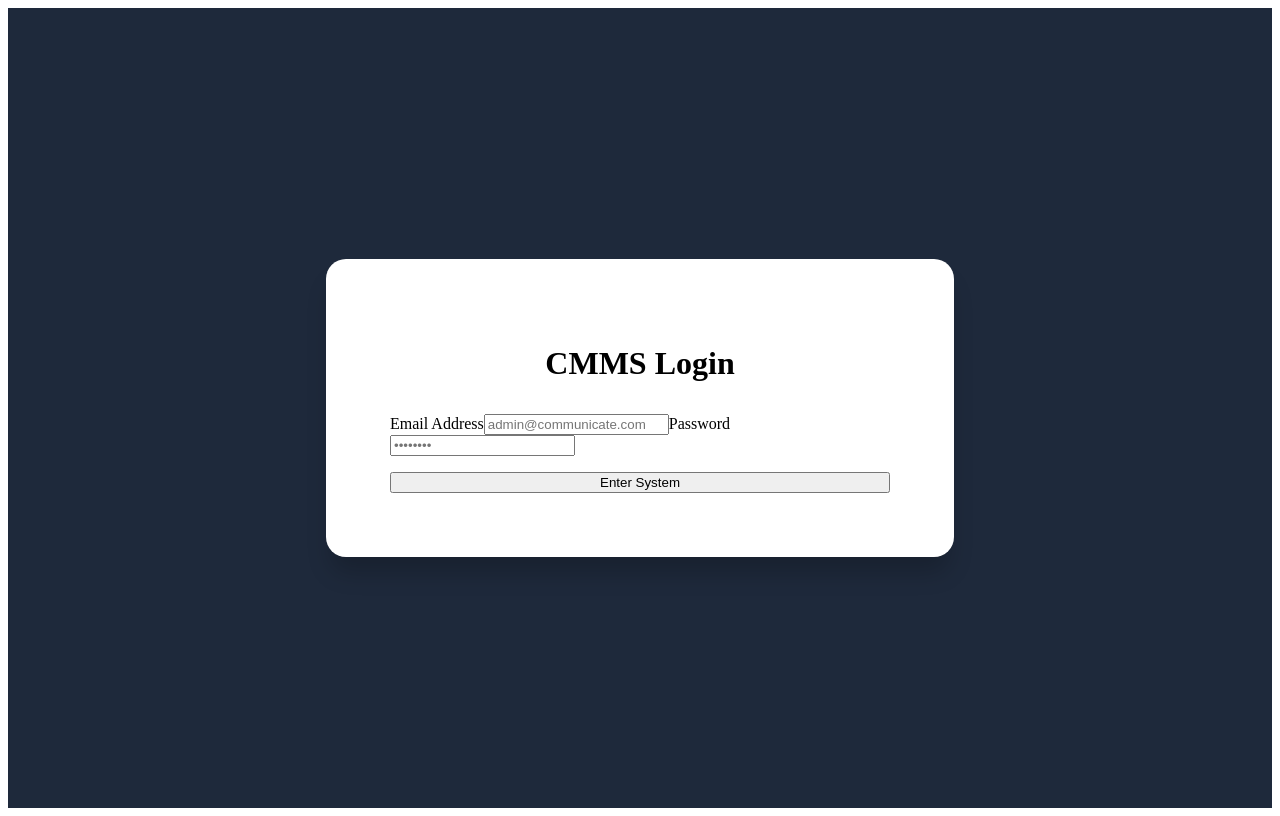
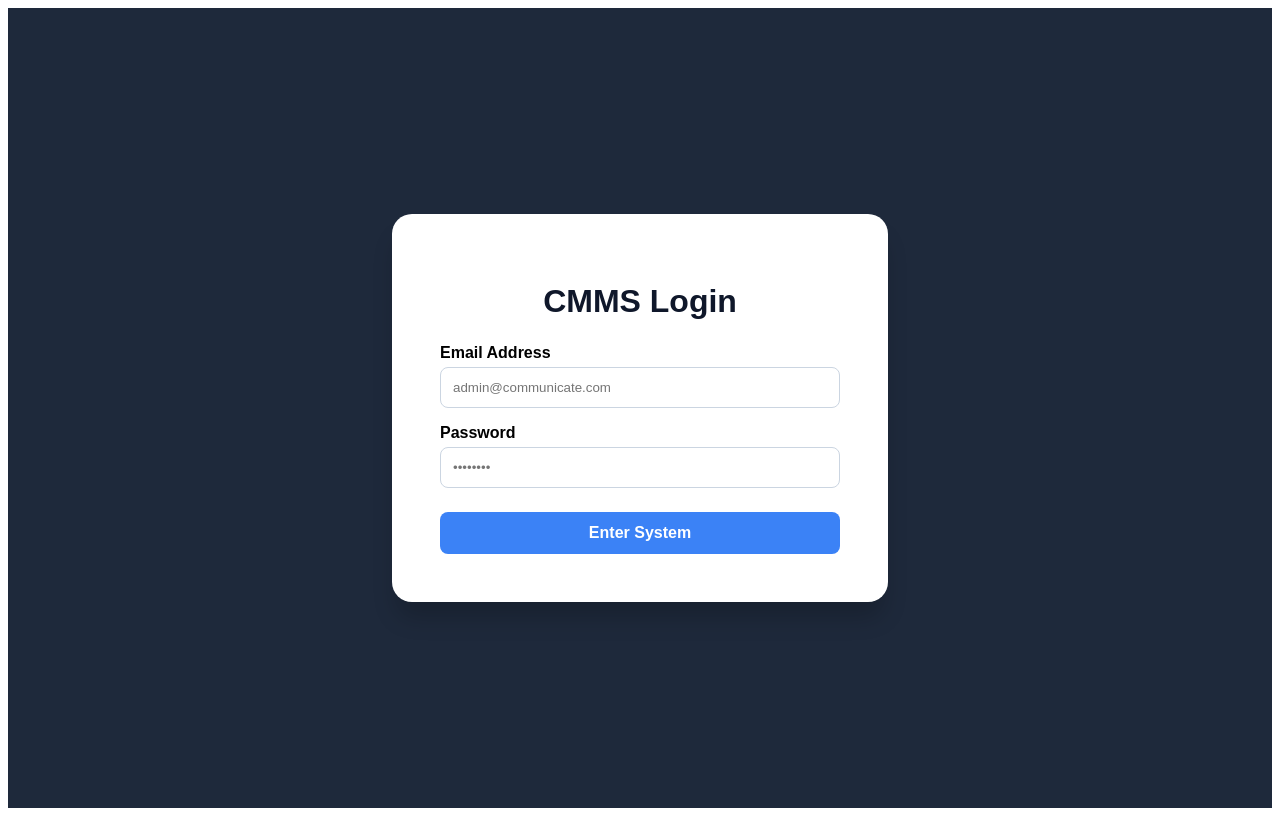
Before and after one commit to roosekabudura/communicate-cmms, a React (Vite) app in the folder frontend/: page /login in a window 1280 px wide. Built offline with nearby package versions, Linux system fonts and the light colour scheme.

Commit message:
Update Login.jsx

```diff
--- a/frontend/src/pages/Login.jsx
+++ b/frontend/src/pages/Login.jsx
@@ -9,27 +9,54 @@ const Login = () => {
   const handleLogin = async (e) => {
     e.preventDefault();
     try {
-      await authService.login(email, password);
+      // 1. We call the login service
+      const data = await authService.login(email, password);
+
+      // 2. We save the ROLE (admin or staff) so the sidebar knows what to hide
+      localStorage.setItem('role', data.role);
+
+      // 3. Go to dashboard
       window.location.href = '/dashboard';
     } catch (err) {
-      setError('Invalid credentials. Try Again');
+      setError('Invalid credentials. Try admin@communicate.com / admin123');
     }
   };
 
   return (
-    <div style={{ display: 'flex', justifyContent: 'center', alignItems: 'center', height: '100vh', background: '#1e293b' }}>
-      <form onSubmit={handleLogin} style={{ background: 'white', padding: '4rem', borderRadius: '20px', width: '500px', boxShadow: '0 20px 25px -5px rgba(0,0,0,0.2)' }}>
+    <div style={{ display: 'flex', justifyContent: 'center', alignItems: 'center', height: '100vh', background: '#1e293b', fontFamily: 'sans-serif' }}>
+      <form onSubmit={handleLogin} style={{ background: 'white', padding: '3rem', borderRadius: '20px', width: '400px', boxShadow: '0 20px 25px -5px rgba(0,0,0,0.2)' }}>
 
-        <h1 style={{ textAlign: 'center', marginBottom: '2rem' }}>CMMS Login</h1>
-        {error && <p style={{ color: 'red', textAlign: 'center' }}>{error}</p>}
+        <h1 style={{ textAlign: 'center', marginBottom: '1.5rem', color: '#0f172a' }}>CMMS Login</h1>
 
-        <label>Email Address</label>
-        <input type="email" required value={email} onChange={(e) => setEmail(e.target.value)} placeholder="admin@communicate.com" />
+        {error && <p style={{ color: '#ef4444', textAlign: 'center', fontSize: '0.9rem', marginBottom: '1rem', background: '#fee2e2', padding: '10px', borderRadius: '8px' }}>{error}</p>}
 
-        <label>Password</label>
-        <input type="password" required value={password} onChange={(e) => setPassword(e.target.value)} placeholder="••••••••" />
+        <div style={{ marginBottom: '1rem' }}>
+          <label style={{ display: 'block', marginBottom: '5px', fontWeight: 'bold' }}>Email Address</label>
+          <input
+            type="email"
+            required
+            value={email}
+            onChange={(e) => setEmail(e.target.value)}
+            placeholder="admin@communicate.com"
+            style={{ width: '100%', padding: '12px', borderRadius: '8px', border: '1px solid #cbd5e1', boxSizing: 'border-box' }}
+          />
+        </div>
 
-        <button type="submit" className="btn-primary" style={{ width: '100%', marginTop: '1rem' }}>Enter System</button>
+        <div style={{ marginBottom: '1.5rem' }}>
+          <label style={{ display: 'block', marginBottom: '5px', fontWeight: 'bold' }}>Password</label>
+          <input
+            type="password"
+            required
+            value={password}
+            onChange={(e) => setPassword(e.target.value)}
+            placeholder="••••••••"
+            style={{ width: '100%', padding: '12px', borderRadius: '8px', border: '1px solid #cbd5e1', boxSizing: 'border-box' }}
+          />
+        </div>
+
+        <button type="submit" style={{ width: '100%', background: '#3b82f6', color: 'white', padding: '12px', borderRadius: '8px', border: 'none', cursor: 'pointer', fontWeight: 'bold', fontSize: '1rem' }}>
+          Enter System
+        </button>
       </form>
     </div>
   );
```
